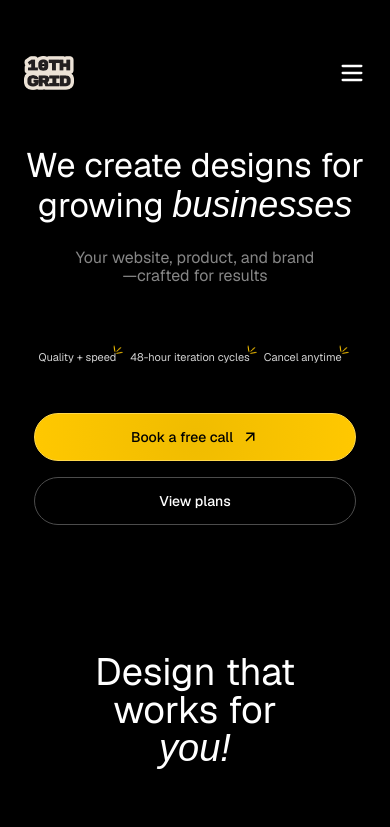
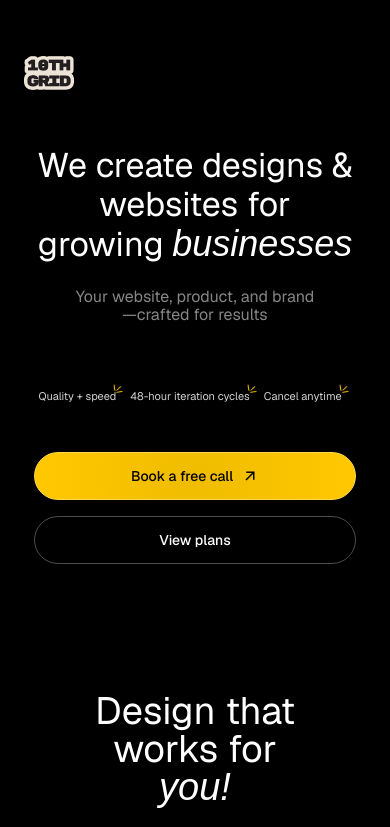
Before and after one commit to JosephBusayo/10thgrid, a Next.js app: page / in a window 390 px wide. Shown: the top 827 px of the page. Built offline with nearby package versions, Linux system fonts and the light colour scheme; a web font is replaced by a local one.

Commit message:
reoved mobile navbar and fixed header button

```diff
--- a/app/sections/Hero.jsx
+++ b/app/sections/Hero.jsx
@@ -7,8 +7,11 @@ function Hero() {
   return (
     <div className="flex justify-center flex-col items-center gap-8 mb-32">
       <div className="flex flex-col items-center">
-        <h1 className="text-[34px] md:w-[42vw] md:text-[66px] leading-[39px] md:leading-[62px] text-center pb-6 tracking-[-4%]">
-          We create designs for growing <span className="font-goudy italic text-[36px] md:text-[68px]">businesses</span>
+        <h1 className="hidden md:block md:w-[64vw] md:text-[66px] leading-[39px] md:leading-[62px] text-center pb-6 tracking-[-4%]">
+          We create designs & <span>websites</span> <br/> for growing <span className="font-goudy italic text-[36px] md:text-[68px]">businesses</span>
+        </h1>
+        <h1 className="md:hidden text-[34px] md:w-[64vw] md:text-[66px] leading-[39px] md:leading-[62px] text-center pb-6 tracking-[-4%]">
+          We create designs &<br/> websites for<br/> growing <span className="font-goudy italic text-[36px] md:text-[68px]">businesses</span>
         </h1>
         <p className="text-center pb-8 text-[#868686] text-[16px] leading-[18px] md:text-[22px] md:leading-[26px] max-w-[248px] md:max-w-none">
           Your website, product, and brand—crafted for results
@@ -18,7 +21,7 @@ function Hero() {
       <div className="flex gap-1 md:gap-24 text-[#D3D3D3]">
         <div className="flex items-center justify-center text-[11px] md:text-[22px]">
           <p>Quality + speed</p>
-          <Image src="/star.png" alt="X" width="17" height="16" className="mt-[-14px] ml-[-7px]" />
+          <Image src="/star.png" alt="X" width="17" height="16" className="mt-[-14px] ml-[-7px]"/>
         </div>
         <div className="flex items-center justify-center text-[11px] md:text-[22px]">
           <p>48-hour iteration cycles</p>
@@ -32,12 +35,12 @@ function Hero() {
 
       <div className="flex gap-4 flex-col md:flex-row-reverse mt-4">
         <a href="https://calendly.com/10thgriddesigns/discovery-call" target="_blank" rel="noopener noreferrer">
-          <Button>
+          <Button className="w-full md:px-12 md:py-7">
             Book a free call <Image src="/arrow-right-up-line.svg" alt="ico" height="18" width="18" />
           </Button>
         </a>
         <ScrollLink to="pricing" smooth={true} duration={800} offset={-50} className="w-full">
-          <Button variant="outline" className="w-full">View plans</Button>
+          <Button variant="outline" className="w-full md:px-12 md:py-7">View plans</Button>
         </ScrollLink>
       </div>
     </div>
--- a/app/sections/Navbar.jsx
+++ b/app/sections/Navbar.jsx
@@ -51,12 +51,12 @@ export default function Navbar() {
                 </div>
 
                 {/* Mobile Menu Button */}
-                <button className="md:hidden" onClick={toggleMenu}>
+               {/*  <button className="md:hidden" onClick={toggleMenu}>
                     {isOpen ? <X size={28} /> : <Menu size={28} />}
-                </button>
+                </button> */}
 
                 {/* Mobile Menu */}
-                <div
+                {/* <div
                     className={`fixed top-0 right-0 h-full w-2/3 bg-black text-white shadow-lg transform ${isOpen ? "translate-x-0" : "translate-x-full"
                         } transition-transform duration-300 ease-in-out md:hidden`}
                 >
@@ -92,7 +92,7 @@ export default function Navbar() {
                             Book a Call
                         </ScrollLink>
                     </div>
-                </div>
+                </div> */}
             </div>
         </nav>
     );
```
